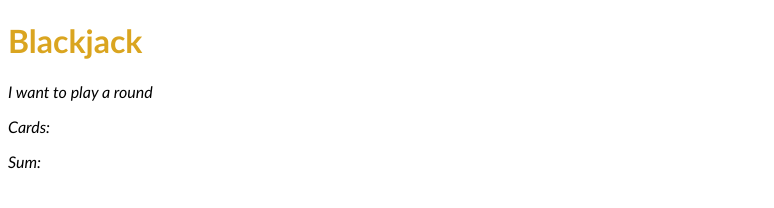
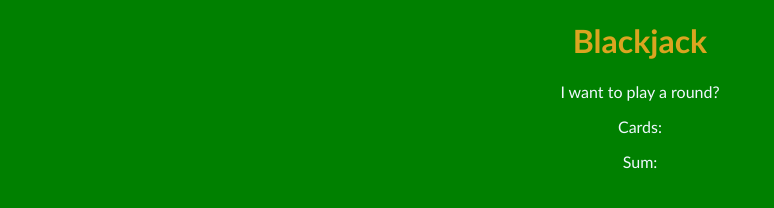
Before and after one commit to fadumasaidcodes/black-jack-game, a plain HTML site: page index.html in a window 1280 px wide. Shown: the whole page, without its empty margins (0-774 px from the left). Drawn offline with Linux system fonts and the light colour scheme.

Commit message:
added the basic css color and text centre

```diff
--- a/assets/style.css
+++ b/assets/style.css
@@ -1,13 +1,20 @@
 /* Complete the CSS styling according to the provided design */
 
 body {
-    font-family: 'Trebuchet MS', 'Lucida Sans Unicode', 'Lucida Grande', 'Lucida Sans', Arial, sans-serif
+    font-family: 'Trebuchet MS', 'Lucida Sans Unicode', 'Lucida Grande', 'Lucida Sans', Arial, sans-serif;
+    background-color: green;
 }
 
 h1 {
     color: goldenrod;
+    text-align: center;
 }
 
 #message-el {
+    text-align: center;
+}
 
+p {
+    text-align: center;
+    color: aliceblue;
 }
--- a/index.html
+++ b/index.html
@@ -11,7 +11,7 @@
 
 <body>
     <h1> Blackjack</h1>
-    <I id="message-el">I want to play a round</p>
+    <P id="message-el">I want to play a round?</p>
         <p> Cards:</p>
         <p> Sum:</p>
         <script src="./assets/index.js"></script>
```
